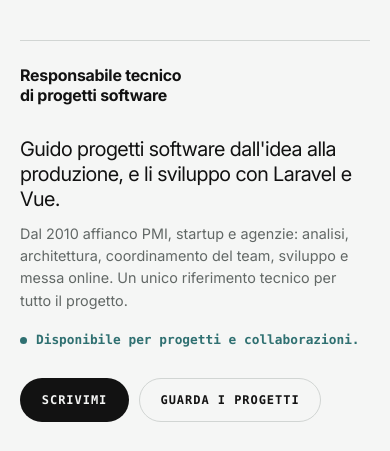
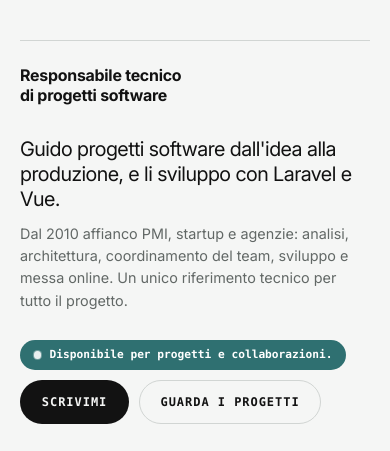
Before and after one commit to andrearufo/rufo.dev, a plain HTML site: page index.html in a window 390 px wide. Shown: the part 375-826 px from the top of the page. Drawn offline with Linux system fonts and the light colour scheme; no server answers.

Commit message:
Hero: disponibilità come etichetta piena con pallino pulsante, accanto a Scrivimi
Co-Authored-By: Claude Opus 5.5 <noreply@anthropic.com>

```diff
--- a/css/style.css
+++ b/css/style.css
@@ -278,27 +278,40 @@ h1 {
   font-size: clamp(.9rem, 1.15vw, 1.05rem);
 }
 
+/* Etichetta piena: stesso verde in chiaro e in scuro, il bianco resta leggibile (contrasto 5,6:1) */
 .availability {
   display: flex;
   align-items: center;
   gap: .55rem;
-  margin-top: 1.15rem !important;
-  color: var(--color-accent-text);
-  font-size: .8rem;
+  width: fit-content;
+  margin: 0 !important;
+  padding: .4rem .85rem;
+  background: #2F7071;
+  border-radius: 999px;
+  color: #FFF;
+  font-size: .75rem;
   font-weight: 700;
 }
 
 .availability::before {
+  flex: none;
   width: .45rem;
   height: .45rem;
   border-radius: 50%;
   background: currentColor;
   content: "";
+  animation: availability-pulse 2.4s ease-in-out infinite;
+}
+
+@keyframes availability-pulse {
+  0%, 100% { opacity: 1; box-shadow: 0 0 0 0 rgba(255, 255, 255, .45); }
+  50% { opacity: .55; box-shadow: 0 0 0 .3rem rgba(255, 255, 255, 0); }
 }
 
 .hero-cta {
   display: flex;
   flex-wrap: wrap;
+  align-items: center;
   gap: .6rem;
   margin-top: 1.75rem;
 }
@@ -727,6 +740,8 @@ h1 {
   .hero-bottom,
   .hero-main { gap: 2rem; }
 
+  .availability { order: -1; font-size: .7rem; }
+
   .hero-links {
     flex-direction: row;
     flex-wrap: wrap;
@@ -845,5 +860,6 @@ a:focus-visible,
 
 @media (prefers-reduced-motion: reduce) {
   html { scroll-behavior: auto; }
-  .now-playing.is-toast { animation: none; }
+  .now-playing.is-toast,
+  .availability::before { animation: none; }
 }
--- a/index.html
+++ b/index.html
@@ -24,7 +24,7 @@
   <meta name="twitter:description" content="Guida tecnica e sviluppo di progetti software con Laravel e Vue.">
   <meta name="twitter:image" content="https://rufo.dev/og-image.png?v=2">
   <link rel="preload" href="fonts/inter-variable.woff2" as="font" type="font/woff2" crossorigin>
-  <link rel="stylesheet" href="css/style.css?v=202611111058">
+  <link rel="stylesheet" href="css/style.css?v=202611201413">
   <title>Andrea Rufo — Progetti software con Laravel e Vue, dall'idea alla produzione</title>
   <script type="application/ld+json">
     {
@@ -73,9 +73,9 @@
             <div class="intro">
               <p>Guido progetti software dall'idea alla produzione, e li sviluppo con Laravel e Vue.</p>
               <p class="intro-support">Dal 2010 affianco PMI, startup e agenzie: analisi, architettura, coordinamento del team, sviluppo e messa online. Un unico riferimento tecnico per tutto il progetto.</p>
-              <p class="availability">Disponibile per progetti e collaborazioni.</p>
               <div class="hero-cta">
                 <a class="btn btn-primary" href="mailto:andrearufodev@gmail.com">Scrivimi</a>
+                <p class="availability">Disponibile per progetti e collaborazioni.</p>
                 <a class="btn btn-ghost" href="#work">Guarda i progetti</a>
               </div>
             </div>
```
